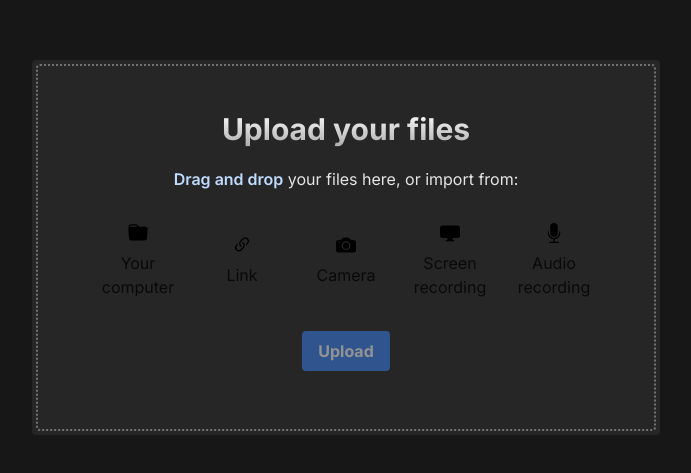
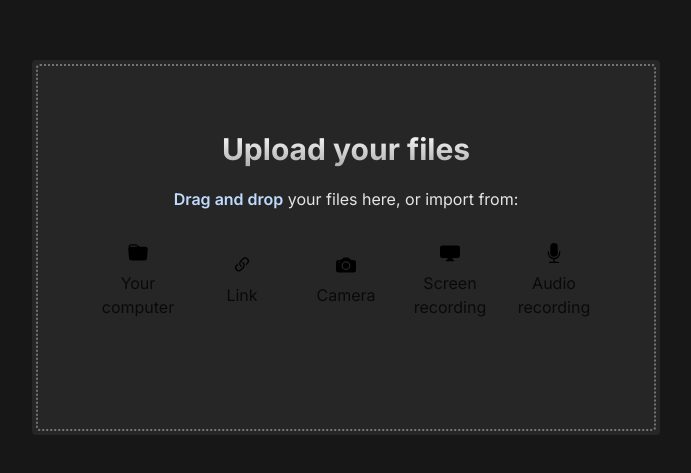
Before and after one commit to bogdanws/upload.mom, a Next.js app: page / in a window 1280 px wide. Shown: the part 153-626 px from the top of the page, without its empty margins (294-985 px from the left). Built offline with nearby package versions, Linux system fonts and the light colour scheme.

Commit message:
Refactor Upload.tsx and improve UI
Moved 'UploadButton.tsx' from 'app' directory to 'components' directory to adhere to the existing project structure. Made UI improvements in 'Upload.tsx', the upload button will only show when there are selected files for a better user interaction.

```diff
--- a/app/Upload.tsx
+++ b/app/Upload.tsx
@@ -1,5 +1,5 @@
 import "./Upload.scss";
-import {UploadButton} from "@/app/UploadButton";
+import {UploadButton} from "@/components/UploadButton";
 import {UploadCamera, UploadComputer, UploadLink, UploadMicrophone, UploadScreen} from "@/app/UploadMethods";
 import {useCallback, useState} from "react";
 
@@ -37,17 +37,19 @@ export function Upload({}) {
 	}, []);
 
 	return (
-		<div className={`uploadOuterContainer p-1 ${isDragging ? 'bg-gray-800' : 'bg-neutral-800'} transition duration-300 rounded flex flex-col items-center justify-center relative`}
+		<div
+			className={`uploadOuterContainer p-1 ${isDragging ? 'bg-gray-800' : 'bg-neutral-800'} transition duration-300 rounded flex flex-col items-center justify-center relative`}
 			onDragOver={dragOverHandler}
 			onDrop={dropHandler}
 			onDragEnter={dragEnterHandler}
 			onDragLeave={dragLeaveHandler}
 		>
 			{/*<div className="gradient" TODO: Hide overflow />*/}
-			{/* Content: */}
 			<div
 				className={`uploadInnerContainer p-7 pt-4 border-2 ${isDragging ? 'border-blue-500' : 'border-neutral-500'} border-dotted rounded transition duration-300 flex flex-col items-center justify-center`}>
-				<h1 className="mb-5 text-3xl text-neutral-100 font-bold text-center">Upload your files</h1>
+				{uploadedFiles.length === 0 &&
+					<h1 className="mb-5 text-3xl text-neutral-100 font-bold text-center">Upload your files</h1>}
+				<div id={"uploadMethodsContainer"}>
 					<p className="text-neutral-200 text-center"><span
 						className={"font-semibold text-blue-200"}>Drag and drop</span> your files here, or import from:</p>
 					<div className={"flex flex-row items-stretch justify-center flex-wrap m-5"}>
@@ -57,7 +59,8 @@ export function Upload({}) {
 						<UploadScreen uploadedFiles={uploadedFiles} setUploadedFiles={setUploadedFiles}/>
 						<UploadMicrophone uploadedFiles={uploadedFiles} setUploadedFiles={setUploadedFiles}/>
 					</div>
-				<UploadButton uploadedFiles={uploadedFiles}/>
+				</div>
+				{uploadedFiles.length > 0 && <UploadButton uploadedFiles={uploadedFiles}/>}
 			</div>
 		</div>
 	);
```
Also changed, not shown: components/UploadButton.tsx (renamed from app/UploadButton.tsx). Lines whose indentation alone changed are shown as unchanged.
